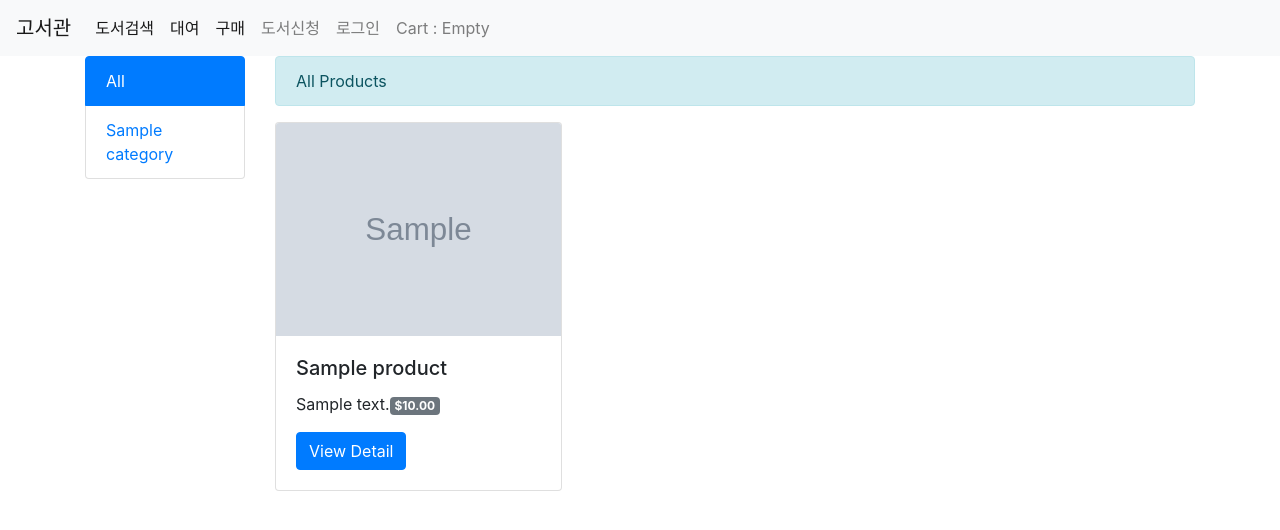
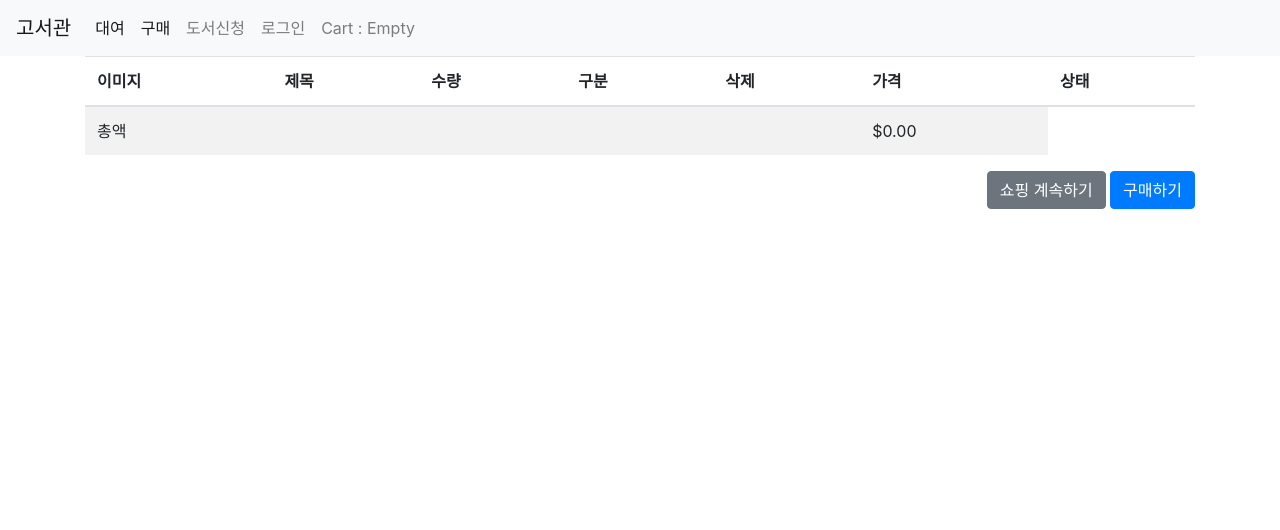
Before and after one commit to no7873/oldlibrary, a Django app: page / in a window 1280 px wide. Shown: the top 530 px of the page. Run offline with Django 3.2, Linux system fonts and the light colour scheme; tables that the repository leaves empty hold one stand-in row (values such as "Sample post"); grey boxes marked "Sample" are stand-in pictures; some libraries are stand-ins or nearby versions.

Commit message:
대여기능 미완

```diff
--- a/cart/templates/cart/detail.html
+++ b/cart/templates/cart/detail.html
@@ -2,19 +2,20 @@
 {% load static %}
 
 {% block title %}
-    Shopping cart
+    myCart
 {% endblock %}
 
 {% block content %}
     <table class="table table-striped">
         <thead>
         <tr>
-            <th scope="col">Image</th>
-            <th scope="col">Product</th>
-            <th scope="col">Quantity</th>
-            <th scope="col">Remove</th>
-            <th scope="col">Unit price</th>
-            <th scope="col">Price</th>
+            <th scope="col">이미지</th>
+            <th scope="col">제목</th>
+            <th scope="col">수량</th>
+            <th scope="col">구분</th>
+            <th scope="col">삭제</th>
+            <th scope="col">가격</th>
+            <th scope="col">상태</th>
         </tr>
         </thead>
         <tbody>
@@ -23,63 +24,60 @@
         <tr>
             <th scope="row">
                 <a href="{{product.get_absolute_url}}">
-                    <img src="{{product.image.url}}" class="img-thumbnail">
+                    <img src="{{product.image.url}}" class="img-thumbnail" height="100px" width="100px">
                 </a>
             </th>
-            <td>{{product.name}}</td>
+            <td>{{product.btitle}}</td>
             <td>
                 <form action="{% url 'cart:product_add' product.id %}" method="post">
                     {{item.quantity_form.quantity}}
                     {{item.quantity_form.is_update}}
-                    <input type="submit" class="btn btn-primary" value="Update">
+                    <input type="submit" class="btn btn-primary" value="변경">
                     {% csrf_token %}
                 </form>
             </td>
 
             <td>
-                <a href="{% url 'cart:product_remove' product.id %}">Remove</a>
+                <a>구매</a>
+
+            </td>
+
+            <td>
+                <a href="{% url 'cart:product_remove' product.id %}">삭제</a>
             </td>
             <td class="num">${{item.price}}</td>
-            <td class="num">${{item.total_price}}</td>
+            <td class="num">{{product.condition}}</td>
 
         </tr>
         {% endwith %}
         {% endfor %}
 
-        {% if cart.coupon %}
-        <tr class="subtotal">
-            <td>Subtotal</td>
-            <td colspan="4"></td>
-            <td>${{cart.get_product_total}}</td>
-        </tr>
+<!--        {% if cart.coupon %}-->
+<!--        <tr class="subtotal">-->
+<!--            <td>Subtotal</td>-->
+<!--            <td colspan="4"></td>-->
+<!--            <td>${{cart.get_product_total}}</td>-->
+<!--        </tr>-->
 
-        <tr>
-            <td>"{{cart.coupon.code}}" coupon (${{cart.coupon.amount}})</td>
-            <td colspan="4"></td>
-            <td> -${{cart.get_discount_total|floatformat:"2"}}</td>
-        </tr>
-        {% endif %}
+<!--        <tr>-->
+<!--            <td>"{{cart.coupon.code}}" coupon (${{cart.coupon.amount}})</td>-->
+<!--            <td colspan="4"></td>-->
+<!--            <td> -${{cart.get_discount_total|floatformat:"2"}}</td>-->
+<!--        </tr>-->
+<!--        {% endif %}-->
 
         <tr class="total">
-            <td>Total</td>
+            <td>총액</td>
             <td colspan="4"></td>
             <td class="num">${{cart.get_total_price|floatformat:"2"}}</td>
         </tr>
         </tbody>
     </table>
 
-    <p>
-        Add Coupon:
-    </p>
-    <form action="{% url 'coupon:add' %}" method = "post">
-        {{add_coupon}}
-        <input type="submit" value = "Add">
-        {% csrf_token %}
-    </form>
 
     <p class="text-right">
-        <a href="{% url 'shop:product_all' %}" class="btn btn-secondary">Continue shopping</a>
-        <a href="{% url 'orders:order_create' %}" class="btn btn-primary">Checkout</a>
+        <a href="{% url 'shop:buybook_all' %}" class="btn btn-secondary">쇼핑 계속하기</a>
+        <a href="{% url 'orders:order_create' %}" class="btn btn-primary">구매하기</a>
     </p>
 
 {% endblock %}
--- a/cart/views.py
+++ b/cart/views.py
@@ -1,6 +1,7 @@
 from django.shortcuts import render, redirect, get_object_or_404
 from django.views.decorators.http import require_POST
-from shop.models import Product
+from shop.models import Buybook
+from rental.models import Rentbook
 from .forms import AddProductForm
 from .cart import Cart
 
@@ -9,7 +10,7 @@ from .cart import Cart
 @require_POST
 def add(request, product_id):
     cart = Cart(request)
-    product = get_object_or_404(Product, id=product_id)
+    product = get_object_or_404(Buybook, id=product_id)
 
     form = AddProductForm(request.POST)
 
@@ -21,15 +22,14 @@ def add(request, product_id):
 
 def remove(request, product_id):
     cart = Cart(request)
-    product = get_object_or_404(Product, id=product_id)
+    product = get_object_or_404(Buybook, id=product_id)
     cart.remove(product)
 
     return redirect('cart:detail')
 
 def detail(request):
     cart = Cart(request)
-    add_coupon = AddCouponForm()
 
     for product in cart:
         product['quantity_form'] = AddProductForm(initial={'quantity':product['quantity'], 'is_update':True})
-    return render(request, 'cart/detail.html', {'cart':cart, 'add_coupon': add_coupon})
+    return render(request, 'cart/detail.html', {'cart':cart})
--- a/config/settings.py
+++ b/config/settings.py
@@ -42,7 +42,9 @@ INSTALLED_APPS = [
     'django.contrib.humanize',
     'accounts.apps.AccountsConfig',
     'shop',
+    'django.contrib.sites',
     'cart',
+    'order',
     'rental',
 ]
 
@@ -147,6 +149,7 @@ MEDIA_URL = '/media/'
 MEDIA_ROOT = BASE_DIR / 'media'
 
 CART_ID = 'cart_in_session'
+SITE_ID = 1
 
 IAMPORT_KEY = '9091638241496796'
 IAMPORT_SECRET = 'oy9gR8nQdlZTGQ96YA5Em1gKxpgzG3F4CPltXJka5k4LaeS8OXNaY4Vvub4afKfRAAlxjFIoZNaa12jP'
--- a/config/urls.py
+++ b/config/urls.py
@@ -20,9 +20,10 @@ from django.conf import settings
 
 urlpatterns = [
     path('admin/', admin.site.urls),
-    path('', include('shop.urls')),
-    path('cart', include('cart.urls')),
+    path('shop/', include('shop.urls')),
+    path('', include('cart.urls')),
     path('rental/', include('rental.urls')),
+    path('', include('order.urls')),
     path('accounts/', include('accounts.urls')),
 ]
 
--- a/rental/templates/shop/rent_list.html
+++ b/rental/templates/shop/rent_list.html
@@ -6,7 +6,7 @@
 <div class="row">
     <div class="col-2"> <!--col-2 : 2조각-->
         <div class="list-group">
-            <a href="/rental/rentbook_all" class="list-group-item {% if not current_category%} active {% endif %}">All</a>
+            <a href="/rental/rentbook_all" class="list-group-item {% if not current_category%} active {% endif %}">카테고리</a>
             {%for c in categories %}
             <a href="{{c.get_absolute_url}}" class="list-group-item {% if current_category.slug == c.slug %}active{% endif %}">{{c.name}}</a>
             {% endfor %}
@@ -15,7 +15,7 @@
 
     <div class="col">
         <div class="alert alert-info" role="alert">
-            {% if current_category %}{{current_category.name}}{% else %} All Products {% endif %}
+            {% if current_category %}{{current_category.name}}{% else %} 대여도서 전체보기 {% endif %}
         </div>
         <div class="row">
             {% for product in products %}
@@ -24,7 +24,7 @@
                     <img class="card-img-top" src="{{product.rimage.url}}" alt="Product image">
                     <div class="card-body">
                         <h5 class="card-title">{{product.rtitle}}</h5>
-                        <a href="{{ product.get_absolute_url }}" class="btn btn-primary">View Detail</a>
+                        <a href="{{ product.get_absolute_url }}" class="btn btn-primary">상세보기</a>
                     </div>
                 </div>
             </div>
--- a/rental/templates/shop/reserve.html
+++ b/rental/templates/shop/reserve.html
@@ -1,5 +1,5 @@
 {% extends 'base.html' %}
-{% block title %}Product Detail{% endblock %}
+{% block title %}예약안내 페이지{% endblock %}
 {% block content %}
 
 <div class="container">
--- a/rental/urls.py
+++ b/rental/urls.py
@@ -8,4 +8,5 @@ urlpatterns = [
     path('<category_slug>/', rentbook_in_category, name='rentbook_in_category'),
     path('<int:id>/<product_slug>/', rentbook_detail, name='rentbook_detail'),
     path('reserve/<int:id>/', reserve, name='reserve'),
+    path('rental/<int:id>', rental, name='rental'),
 ]
--- a/shop/templates/shop/list.html
+++ /dev/null
@@ -1,38 +0,0 @@
-{% extends 'base.html' %}
-{% block title %}Category Page{% endblock %}
-
-{% block content %}
-
-<div class="row">
-    <div class="col-2"> <!--col-2 : 2조각-->
-        <div class="list-group">
-            <a href="/" class="list-group-item {% if not current_category%} active {% endif %}">All</a>
-            {%for c in categories %}
-            <a href="{{c.get_absolute_url}}" class="list-group-item {% if current_category.slug == c.slug %}active{% endif %}">{{c.name}}</a>
-            {% endfor %}
-        </div>
-    </div>
-
-    <div class="col">
-        <div class="alert alert-info" role="alert">
-            {% if current_category %}{{current_category.name}}{% else %} All Products {% endif %}
-        </div>
-        <div class="row">
-            {% for product in products %}
-            <div class="col-4">
-                <div class="card">
-                    <img class="card-img-top" src="{{product.image.url}}" alt="Product image">
-                    <div class="card-body">
-                        <h5 class="card-title">{{product.name}}</h5>
-                        <p class="card-text">{{product.description}}<span class="badge badge-secondary">${{product.price}}</span></p>
-                        <a href="{{product.get_absolute_url}}" class="btn btn-primary">View Detail</a>
-                    </div>
-                </div>
-            </div>
-            {% endfor %}
-        </div>
-    </div>
-
-</div>
-
-{% endblock %}
--- a/shop/urls.py
+++ b/shop/urls.py
@@ -4,8 +4,8 @@ from .views import *
 app_name = 'shop'
 
 urlpatterns = [
-    path('', product_in_category, name='product_all'),
+    path('', buybook_in_category, name='buybook_all'),
     # path('<slug:category_slug>/', product_in_category, name='product_on_category'),
-    path('<category_slug>/', product_in_category, name='product_in_category'),
-    path('<int:id>/<product_slug>/', product_detail, name='product_detail'),
+    path('<category_slug>/', buybook_in_category, name='buybook_in_category'),
+    path('<int:id>/<product_slug>/', buybook_detail, name='buybook_detail'),
 ]
--- a/shop/views.py
+++ b/shop/views.py
@@ -4,18 +4,18 @@ from cart.forms import AddProductForm
 
 # Create your views here.
 
-def product_in_category(request, category_slug=None):
+def buybook_in_category(request, category_slug=None):
     current_category = None
-    categories = Category.objects.all()
-    products = Product.objects.filter(available_display=True)
+    categories = Buycategory.objects.all()
+    products = Buybook.objects.filter(available_display=True)
 
     if category_slug:
-        current_category = get_object_or_404(Category, slug=category_slug)
-        products = products.filter(category=current_category)
+        current_category = get_object_or_404(Buycategory, slug=category_slug)
+        products = products.filter(bcategory=current_category)
 
-    return render(request, 'shop/list.html', {'current_category': current_category, 'categories':categories, 'products':products})
+    return render(request, 'shop/buy_list.html', {'current_category': current_category, 'categories':categories, 'products':products})
 
-def product_detail(request, id, product_slug=None):
-    product = get_object_or_404(Product, id=id, slug=product_slug)
+def buybook_detail(request, id, product_slug=None):
+    product = get_object_or_404(Buybook, id=id, slug=product_slug)
     add_to_cart = AddProductForm(initial={'quantity' : 1})
-    return render(request, 'shop/detail.html', {'product': product, 'add_to_cart' : add_to_cart})
+    return render(request, 'shop/buy_detail.html', {'product': product, 'add_to_cart' : add_to_cart})
--- a/templates/base.html
+++ b/templates/base.html
@@ -26,16 +26,13 @@
   <div class="collapse navbar-collapse" id="navbarSupportedContent">
     <ul class="navbar-nav mr-auto">
       <li class="nav-item active">
-        <a class="nav-link" href="#">도서검색</a>
-      </li>
-      <li class="nav-item active">
         <a class="nav-link" href="{% url 'rental:rentbook_all' %}">대여</a>
       </li>
       <li class="nav-item active">
-        <a class="nav-link" href="#">구매</a>
+        <a class="nav-link" href="{% url 'shop:buybook_all' %}">구매</a>
       </li>
       <li class="nav-item">
-        <a class="nav-link" href="#">도서신청</a>
+        <a class="nav-link" href="http://naver.me/G8UAlN8Q">도서신청</a>
       </li>
         {% if user.is_authenticated %}
             <li class="nav-item">
```
Also changed, not shown: cart/cart.py (+4 -17 lines), rental/models.py (+8 -0 lines), rental/templates/shop/rent_detail.html (+12 -3 lines), rental/views.py (+21 -1 lines), shop/admin.py (+7 -6 lines), shop/models.py (+19 -12 lines), shop/templates/shop/detail.html (deleted, +0 -25 lines).
